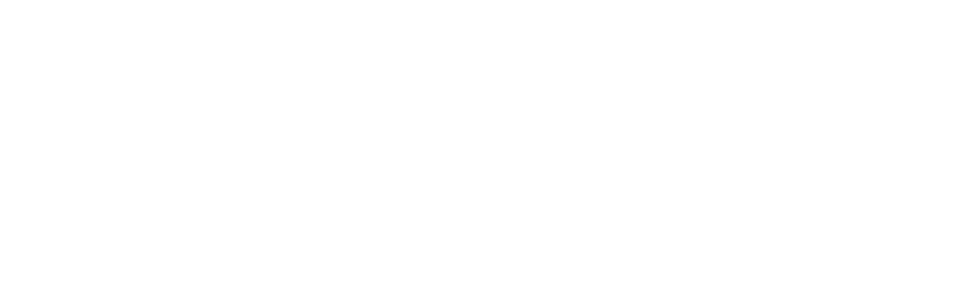
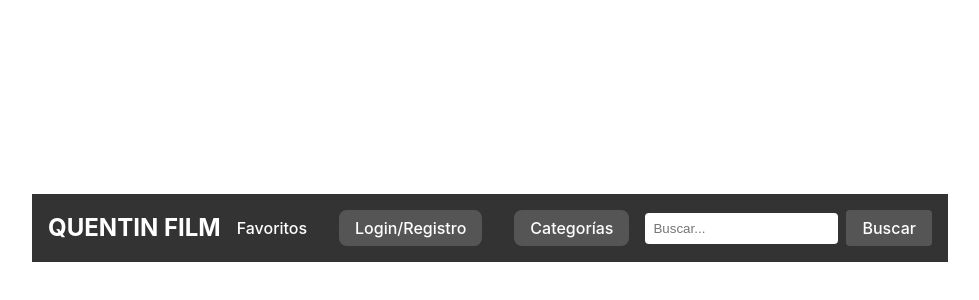
Before and after one commit to cristobendito/quentin_reactino, a React (Vite) app: page / in a window 1280 px wide. Shown: the part 172-472 px from the top of the page, without its empty margins (150-1129 px from the left). Built offline with nearby package versions, Linux system fonts and the light colour scheme.

Commit message:
feat: propuesta de navbar

```diff
--- a/src/App.jsx
+++ b/src/App.jsx
@@ -1,15 +1,16 @@
 import { useState } from 'react'
-import reactLogo from './assets/react.svg'
-import viteLogo from '/vite.svg'
+import Navbar from './components/navbar/navbar.jsx';
 import './App.css'
 
 function App() {
   const [count, setCount] = useState(0)
 
   return (
-    <>
 
-    </>
+    <div className="App">
+        <Navbar />
+    </div>
+
   )
 }
 
--- /dev/null
+++ b/src/components/navbar/navbar.css
@@ -0,0 +1,97 @@
+/* Navbar.css */
+
+.navbar {
+    display: flex;
+    justify-content: space-between;
+    align-items: center;
+    background-color: #333;
+    padding: 1rem;
+    color: white;
+  }
+
+  .navbar-title {
+    font-size: 1.5rem;
+    font-weight: bold;
+  }
+
+  .navbar-links {
+    display: flex;
+    align-items: center;
+  }
+
+  .navbar-link {
+    color: white;
+    text-decoration: none;
+    margin: 0 1rem;
+  }
+
+  .navbar-link:hover {
+    text-decoration: underline;
+  }
+
+  .navbar-button {
+    background-color: #555;
+    color: white;
+    border: none;
+    padding: 0.5rem 1rem;
+    cursor: pointer;
+    margin: 0 1rem;
+  }
+
+  .navbar-button:hover {
+    background-color: #777;
+  }
+
+  .navbar-dropdown {
+    position: relative;
+    display: inline-block;
+  }
+
+  .dropdown-content {
+    display: none;
+    position: absolute;
+    background-color: #f9f9f9;
+    min-width: 160px;
+    box-shadow: 0px 8px 16px 0px rgba(0,0,0,0.2);
+    z-index: 1;
+  }
+
+  .dropdown-content a {
+    color: black;
+    padding: 12px 16px;
+    text-decoration: none;
+    display: block;
+  }
+
+  .dropdown-content a:hover {
+    background-color: #f1f1f1;
+  }
+
+  .navbar-dropdown:hover .dropdown-content {
+    display: block;
+  }
+
+  .navbar-search {
+    display: flex;
+    align-items: center;
+  }
+
+  .navbar-search-input {
+    padding: 0.5rem;
+    border: none;
+    border-radius: 4px;
+  }
+
+  .navbar-search-button {
+    padding: 0.5rem 1rem;
+    border: none;
+    background-color: #555;
+    color: white;
+    cursor: pointer;
+    margin-left: 0.5rem;
+    border-radius: 4px;
+  }
+
+  .navbar-search-button:hover {
+    background-color: #777;
+  }
--- a/src/components/navbar/navbar.jsx
+++ b/src/components/navbar/navbar.jsx
@@ -0,0 +1,47 @@
+import React, { useState } from 'react';
+import './navbar.css';
+
+const Navbar = () => {
+  const [searchQuery, setSearchQuery] = useState('');
+
+  const handleSearchChange = (e) => {
+    setSearchQuery(e.target.value);
+  };
+
+  const handleSearchSubmit = (e) => {
+    e.preventDefault();
+    // Handle search submit (e.g., send search query to server or filter items)
+    console.log('Searching for:', searchQuery);
+  };
+
+  return (
+    <nav className="navbar">
+      <div className="navbar-title">QUENTIN FILM</div>
+      <div className="navbar-links">
+        <a href="/favorites" className="navbar-link">Favoritos</a>
+        <button className="navbar-button">Login/Registro</button>
+        <div className="navbar-dropdown">
+          <button className="navbar-button">Categorías</button>
+          <div className="dropdown-content">
+            <a href="/category/action">Acción</a>
+            <a href="/category/comedy">Comedia</a>
+            <a href="/category/drama">Drama</a>
+            {/* Añade más categorías según sea necesario */}
+          </div>
+        </div>
+        <form className="navbar-search" onSubmit={handleSearchSubmit}>
+          <input
+            type="text"
+            placeholder="Buscar..."
+            value={searchQuery}
+            onChange={handleSearchChange}
+            className="navbar-search-input"
+          />
+          <button type="submit" className="navbar-search-button">Buscar</button>
+        </form>
+      </div>
+    </nav>
+  );
+};
+
+export default Navbar;
```
